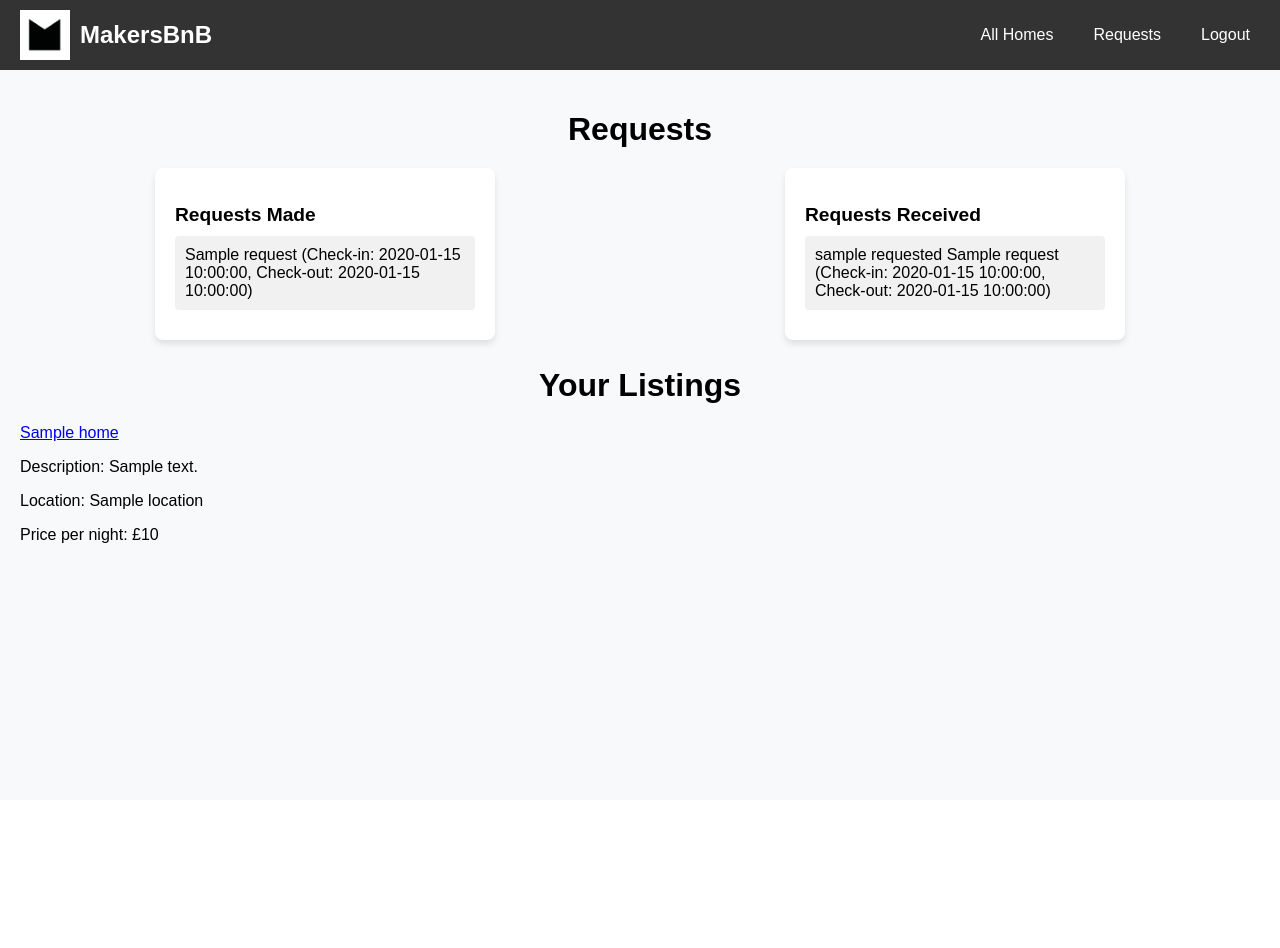
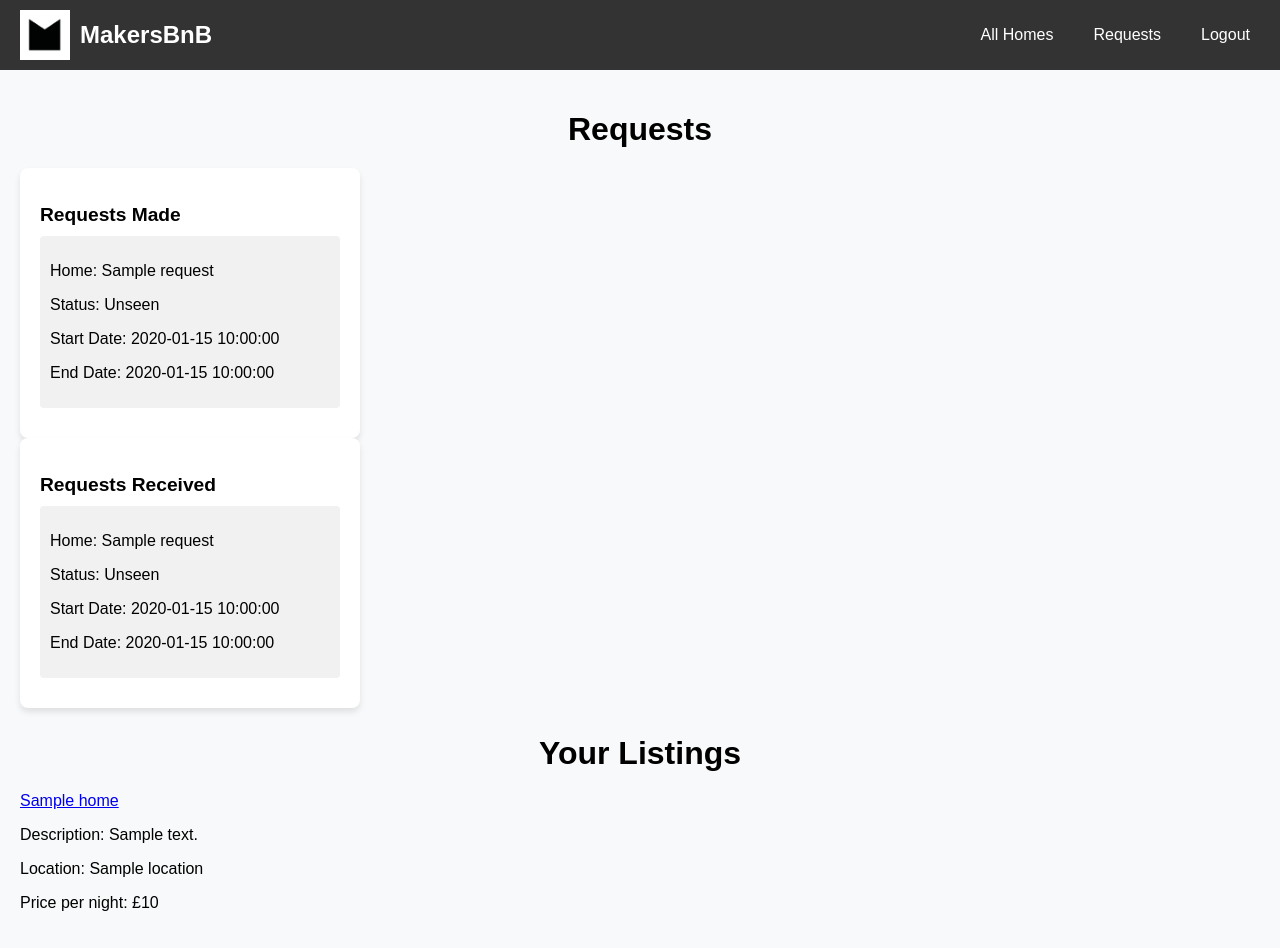
Before and after one commit to Flissd1795/Makers-BnB, a Flask app: template templates/all_requests.html in a window 1280 px wide. Before the commit the page ends 543 px from the top, so only its background shows below. Run offline with Flask 3, Linux system fonts and the light colour scheme; the template is opened without the code that fills it: most values are stand-ins (such as "Sample title", 1, 10 or a date in 2020).

Commit message:
all requests working to an extent

```diff
--- a/app.py
+++ b/app.py
@@ -142,13 +142,35 @@ def get_show_home(id):
 #
 #    return render_template("index.html")
 
+# @app.route('/all_requests', methods=['GET'])
+# def get_all_requests():
+#     connection = get_flask_database_connection(app)
+#     repository = HomesRepository(connection)
+#     users_id = session.get('users_id')
+#     homes = repository.find_all(users_id)
+#     return render_template('all_requests.html', homes=homes)
+
 @app.route('/all_requests', methods=['GET'])
 def get_all_requests():
     connection = get_flask_database_connection(app)
+    request_repository = RequestRepository(connection)
     repository = HomesRepository(connection)
-    users_id = session.get('users_id')
+
+    users_id = session.get('users_id')  # Get the current user's ID from the session
+    if not users_id:
+        return redirect(url_for('login'))  # Redirect to login if user is not logged in
+
+    # Fetch requests made and requests received
+    requests_made = request_repository.list_requests_by_user_id(users_id)
+    requests_received = request_repository.list_requests_by_home_owner(users_id)
     homes = repository.find_all(users_id)
-    return render_template('all_requests.html', homes=homes)
+    # Pass the lists to the template
+    return render_template(
+        'all_requests.html',
+        requests_made=requests_made,
+        requests_received=requests_received,
+        homes=homes
+    )
 
 @app.route('/auth_request/<id>', methods=['GET'])
 def get_auth_requests(id):
--- a/templates/all_requests.html
+++ b/templates/all_requests.html
@@ -94,28 +94,34 @@
     </div>
     <div class="container">
         <h1 class="heading">Requests</h1>
-        <div class="requests-section">
-            <!-- List of requests made by user -->
+        <div class="requests-container">
+            <!-- Requests Made -->
             <div class="request-list">
                 <h2>Requests Made</h2>
                 {% if requests_made %}
                     {% for request in requests_made %}
-                        <div class="request-item" onclick="location.href='/individual_request/{{ request.id }}';">
-                            {{ request.home_title }} (Check-in: {{ request.start_date }}, Check-out: {{ request.end_date }})
+                        <div class="request-item">
+                            <p>Home: {{ request['home_title'] }}</p>
+                            <p>Status: {{ request['status'] }}</p>
+                            <p>Start Date: {{ request['start_date'] }}</p>
+                            <p>End Date: {{ request['end_date'] }}</p>
                         </div>
                     {% endfor %}
                 {% else %}
                     <p>No requests made.</p>
                 {% endif %}
             </div>
-            <!-- List of requests received by user -->
+
+            <!-- Requests Received -->
             <div class="request-list">
                 <h2>Requests Received</h2>
                 {% if requests_received %}
                     {% for request in requests_received %}
-                        <div class="request-item" onclick="location.href='/auth_request/{{ request.id }}';">
-                            {{ request.requester_username }} requested {{ request.home_title }}
-                            (Check-in: {{ request.start_date }}, Check-out: {{ request.end_date }})
+                        <div class="request-item" onclick="location.href='/auth_request/{{ request.request_id }}';">
+                            <p>Home: {{ request['home_title'] }}</p>
+                            <p>Status: {{ request['status'] }}</p>
+                            <p>Start Date: {{ request['start_date'] }}</p>
+                            <p>End Date: {{ request['end_date'] }}</p>
                         </div>
                     {% endfor %}
                 {% else %}
```
Also changed, not shown: lib/requests_repository.py (+94 -31 lines).
